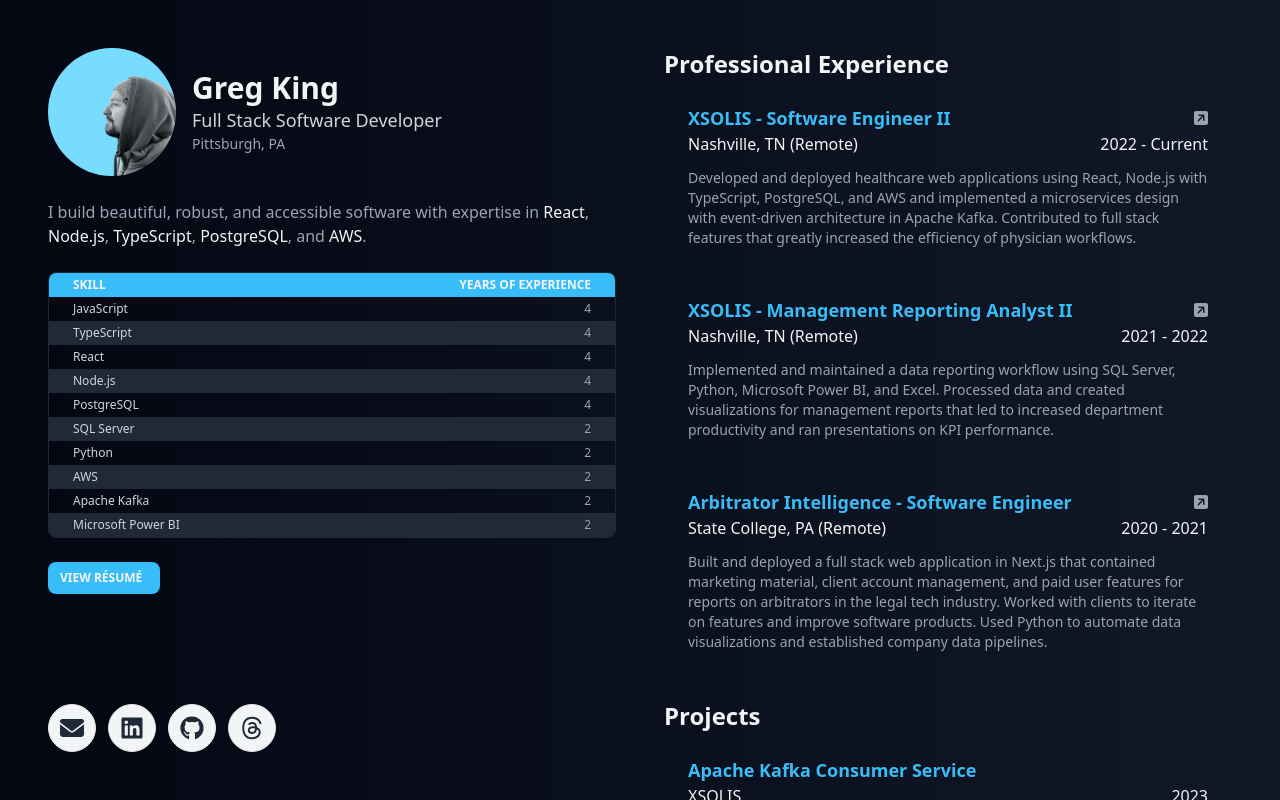
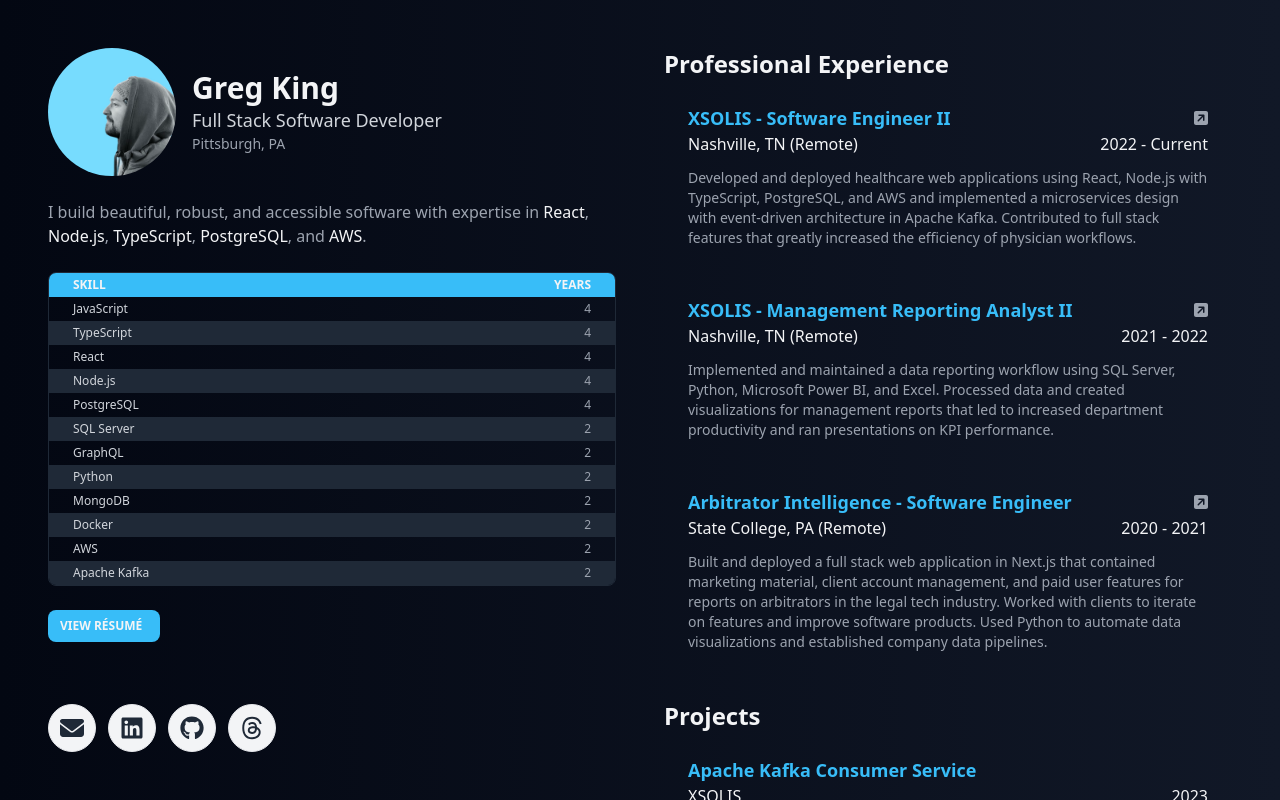
Before and after one commit to greg-py/portfolio, a React (Create React App) app: page / in a window 1280 px wide. Built offline with nearby package versions, Linux system fonts and the light colour scheme.

Commit message:
Updated resume, updated skills in table, and changed table column header

```diff
--- a/src/components/info/SkillsTable.jsx
+++ b/src/components/info/SkillsTable.jsx
@@ -7,7 +7,7 @@
         <thead className="text-xs text-gray-100 bg-sky-400 uppercase">
           <tr>
             <th className="px-6 py-1 text-start">Skill</th>
-            <th className="px-6 py-1 text-end">Years of Experience</th>
+            <th className="px-6 py-1 text-end">Years</th>
           </tr>
         </thead>
         <tbody>
--- a/src/data/skills.js
+++ b/src/data/skills.js
@@ -24,7 +24,19 @@
     years: 2,
   },
   {
+    text: "GraphQL",
+    years: 2,
+  },
+  {
     text: "Python",
+    years: 2,
+  },
+  {
+    text: "MongoDB",
+    years: 2,
+  },
+  {
+    text: "Docker",
     years: 2,
   },
   {
@@ -35,8 +47,4 @@
     text: "Apache Kafka",
     years: 2,
   },
-  {
-    text: "Microsoft Power BI",
-    years: 2,
-  },
 ];
```
Also changed, not shown: 1 other file (tests, documents, lock files or other folders).
